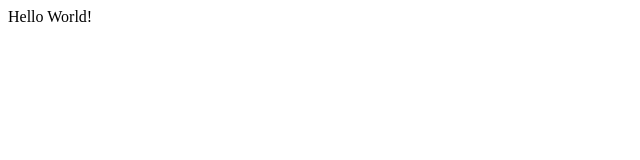
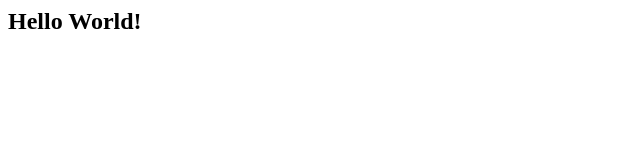
Before and after one commit to ViratSathish2503/hello-world, a plain HTML site: page index.html in a window 1280 px wide. Shown: the whole page, without its empty margins (0-640 px from the left). Drawn offline with Linux system fonts and the light colour scheme.

Commit message:
Added <h2> Tag

```diff
--- a/index.html
+++ b/index.html
@@ -1,3 +1,3 @@
 <html>
-	<p>Hello World!<p>
+	<h2>Hello World!<h2>
 </html>
```
